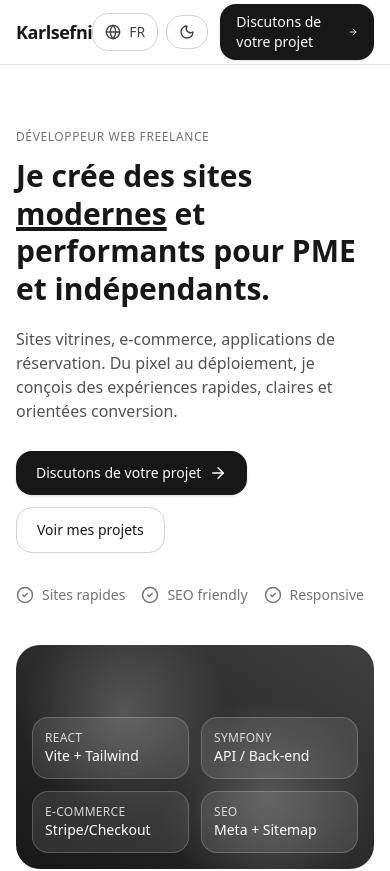
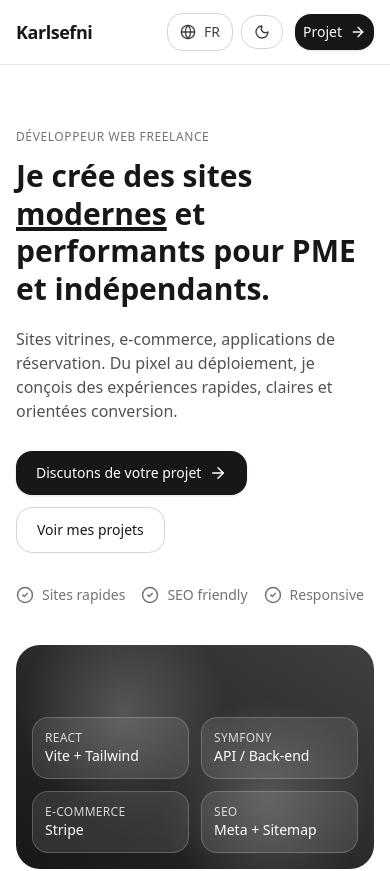
Before and after one commit to bcisse14/Portfoliov2, a React (Vite) app: page / in a window 390 px wide. Shown: the top 871 px of the page. Built offline with nearby package versions, Linux system fonts and the light colour scheme.

Commit message:
(Fix): Page

```diff
--- a/src/App.jsx
+++ b/src/App.jsx
@@ -55,7 +55,7 @@ const i18n = {
     chips: [
       { label: "React", value: "Vite + Tailwind" },
       { label: "Symfony", value: "API / Back‑end" },
-      { label: "E‑commerce", value: "Stripe/Checkout" },
+      { label: "E‑commerce", value: "Stripe" },
       { label: "SEO", value: "Meta + Sitemap" },
     ],
     bullet_fast: "Sites rapides",
@@ -114,7 +114,7 @@ const i18n = {
 
     about_kicker: "À propos",
     about_title: "Fiable, moderne, orienté client",
-    about_sub: "Formé à Epitech, je me spécialise dans la création de sites vitrines et e‑commerce adaptés aux besoins des petites entreprises. Mon approche est simple : comprendre votre activité, livrer rapidement, et optimiser ce qui compte (vitesse, SEO, conversion).",
+    about_sub: "Formé à Epitech, je me spécialise dans la création de sites vitrines et e‑commerce adaptés aux besoins des petites entreprises. Mon approche est simple : comprendre votre activité, livrer rapidement, et optimiser ce qui compte (vitesse, SEO, conversion).",
     about_points: [
       "Communication claire, jalons et livrables hebdomadaires",
       "Code propre (React, Tailwind, bonnes pratiques)",
@@ -129,7 +129,7 @@ const i18n = {
     availability_value: "Ouvert aux nouveaux projets",
 
     banner_text: "Disponible pour de nouveaux projets",
-    banner_note: " — le premier client bénéficiera d’un tarif préférentiel.",
+    banner_note: " — le premier client bénéficiera d'un tarif préférentiel.",
     banner_btn: "Parlez‑moi de votre projet",
 
     contact_kicker: "Contact",
@@ -148,7 +148,7 @@ const i18n = {
 
     sending: "Envoi…",
     sent_ok: "Message envoyé ! Je vous réponds dans les plus brefs délais.",
-    sent_ko: "Échec de l’envoi. Réessayez ou écrivez‑moi directement.",
+    sent_ko: "Échec de l'envoi. Réessayez ou écrivez‑moi directement.",
 
     theme_label: "Théme",
     lang_label: "Langue",
@@ -161,7 +161,7 @@ const i18n = {
   en: {
     brand: "Karlsefni",
     nav: { home: "Home", services: "Services", portfolio: "Work", about: "About", contact: "Contact" },
-    cta_primary: "Let’s discuss your project",
+    cta_primary: "Let's discuss your project",
     hero_badge: "Freelance Web Developer",
     hero_title_1: "I build ",
     hero_title_em: "modern",
@@ -244,7 +244,7 @@ const i18n = {
     banner_btn: "Tell me about your project",
 
     contact_kicker: "Contact",
-    contact_title: "Let’s talk about your project",
+    contact_title: "Let's talk about your project",
     contact_sub: "Reply within 1 business day. Quick and free audit. Guaranteed follow-up.",
     form_name: "Name",
     form_email: "Email",
@@ -258,7 +258,7 @@ const i18n = {
     footer_legal: "SIRET / Minimal legal notice here.",
 
     sending: "Sending…",
-    sent_ok: "Message sent! I’ll get back to you shortly.",
+    sent_ok: "Message sent! I'll get back to you shortly.",
     sent_ko: "Failed to send. Please retry or email me directly.",
 
     theme_label: "Theme",
@@ -381,7 +381,11 @@ const Nav = ({ t, theme, toggleTheme, lang, toggleLang }) => (
       <div className="flex items-center gap-2">
         <button onClick={toggleLang} aria-label={t.lang_label} className="inline-flex items-center gap-2 rounded-2xl border border-neutral-300 dark:border-neutral-700 px-3 py-2 text-sm text-neutral-700 dark:text-neutral-200 hover:bg-neutral-50 dark:hover:bg-neutral-900"><Globe size={16}/> {lang.toUpperCase()}</button>
         <button onClick={toggleTheme} aria-label={t.theme_label} className="inline-flex items-center gap-2 rounded-2xl border border-neutral-300 dark:border-neutral-700 px-3 py-2 text-sm text-neutral-700 dark:text-neutral-200 hover:bg-neutral-50 dark:hover:bg-neutral-900">{theme === "dark" ? <Sun size={16}/> : <Moon size={16}/>}</button>
-        <a href="#contact" className="ml-1 inline-flex items-center gap-2 rounded-2xl bg-neutral-900 text-white dark:bg-white dark:text-neutral-900 text-sm px-4 py-2 shadow-sm hover:opacity-90">{t.cta_primary} <ArrowRight size={16}/></a>
+        <a href="#contact" className="ml-1 inline-flex items-center gap-2 rounded-2xl bg-neutral-900 text-white dark:bg-white dark:text-neutral-900 text-sm px-2 sm:px-4 py-2 shadow-sm hover:opacity-90">
+          <span className="hidden sm:inline">{t.cta_primary}</span>
+          <span className="sm:hidden">Projet</span>
+          <ArrowRight size={16}/>
+        </a>
       </div>
     </nav>
   </header>
```
